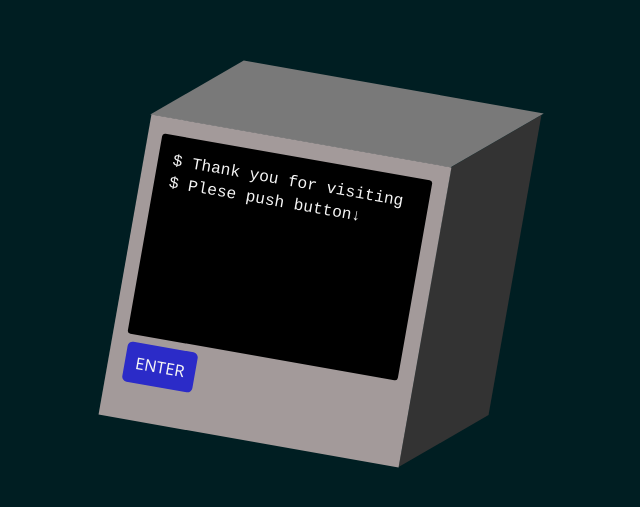
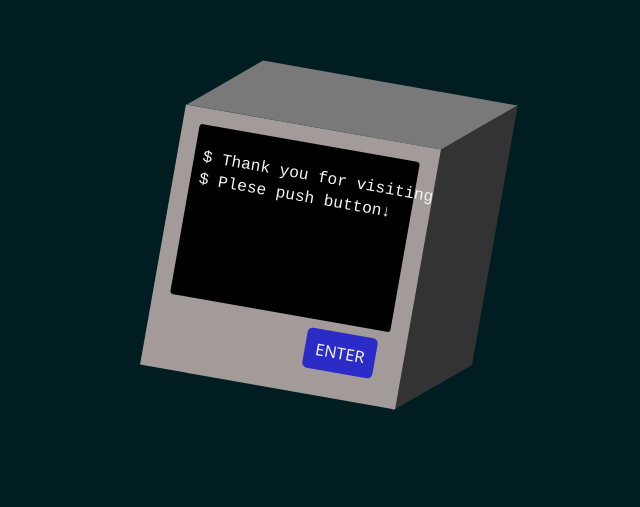
Before and after one commit to mixnuts07/kazutake-yamamoto, a Next.js app: page / in a window 1280 px wide. Shown: the part 175-682 px from the top of the page, without its empty margins (323-963 px from the left). Built offline with nearby package versions, Linux system fonts and the light colour scheme.

Commit message:
[finish]loading display

```diff
--- /dev/null
+++ b/styles/_breakpoint.scss
@@ -0,0 +1,6 @@
+$breakpoints: (
+  "sm": "screen and (min-width:400px)",
+  "md": "screen and (min-width:768px)",
+  "lg": "screen and (min-width:1000px)",
+  "xl": "screen and (min-width:1200px)",
+) !default;
--- /dev/null
+++ b/styles/_mixin.scss
@@ -0,0 +1,7 @@
+@mixin mq($breakpoint) {
+  @media #{map-get($breakpoints,$breakpoint)} {
+    @content;
+  }
+}
+
+//https://zenn.dev/web_tips/articles/095d7419507ca9
--- a/styles/loading.module.scss
+++ b/styles/loading.module.scss
@@ -1,3 +1,6 @@
+@import "_breakpoint";
+@import "_mixin";
+
 @keyframes type {
   0% {
     width: 0px;
@@ -63,26 +66,31 @@
 
 .computer {
   border-width: 0;
-  top: 70px;
-  width: 5rem;
-  max-width: 80%;
+  top: 120px;
+  width: 4rem;
+  max-width: 60%;
   margin: 0 auto;
-  margin-top: 30%;
-  margin-left: 70%;
+  margin-top: 60%;
+  margin-left: 20px;
   position: relative;
 
-  @media screen and (max-width: 767px) {
-    margin-top: 70%;
+  @include mq(md) {
+    margin-top: 50%;
+    margin-left: 60%;
   }
-
+  @include mq(xl) {
+    margin-top: 20%;
+    margin-left: 70%;
+  }
   > div {
     position: absolute;
   }
 
   .front {
     top: 54px;
-    width: 300px;
-    height: 300px;
+    left: 38px;
+    width: 255px;
+    height: 260px;
     -webkit-transform: skew(-10deg, 10deg);
     transform: skew(-10deg, 10deg);
     background-color: #a39a9a;
@@ -90,9 +98,9 @@
 
   .screen {
     top: 70px;
-    left: 20px;
-    width: 270px;
-    height: 200px;
+    left: 60px;
+    width: 220px;
+    height: 170px;
     border-radius: 3px;
     background-color: black;
     -webkit-transform: skew(-10deg, 10deg);
@@ -102,8 +110,8 @@
   .text {
     padding: 5px;
     font-size: 12pt;
-    top: 80px;
-    left: 40px;
+    top: 90px;
+    left: 70px;
     width: 270px;
     color: whitesmoke;
     height: 65px;
@@ -132,20 +140,21 @@
   }
 
   .side {
-    height: 300px;
-    width: 90px;
+    height: 261px;
+    width: 80px;
     background-color: #333;
     top: 54px;
-    left: 300px;
+    left: 290px;
     -webkit-transform: skew(-10deg, -30deg);
     transform: skew(-10deg, -30deg);
   }
 
   .top {
     background-color: #797979;
-    width: 300px;
-    height: 54px;
-    left: 72px;
+    top: 10px;
+    width: 254px;
+    height: 44px;
+    left: 100px;
     -webkit-transform: skew(-60deg, 10deg);
     transform: skew(-60deg, 10deg);
   }
@@ -162,6 +171,7 @@
     height: 40px;
     width: 70px;
     top: 260px;
+    left: 180px;
     &:hover {
       animation: bounce 0.4s ease infinite alternate;
     }
```
